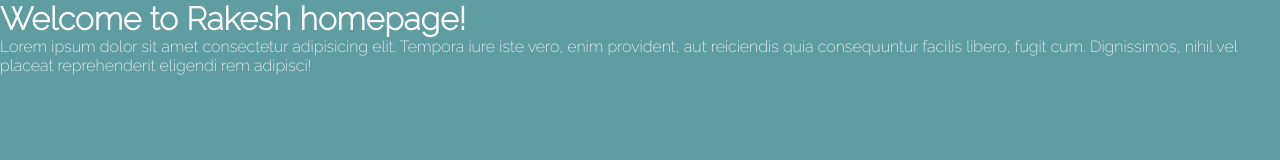
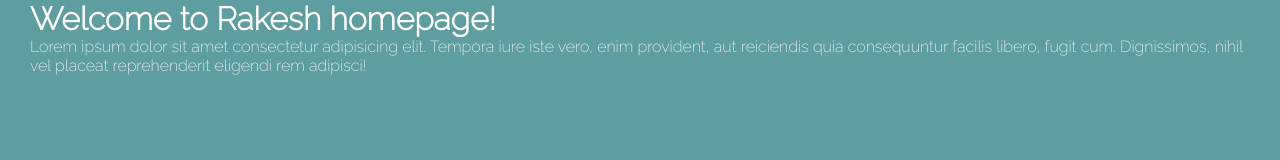
Before and after one commit to rakeshmusic/helloworld, a plain HTML site: page index.html in a window 1280 px wide. Drawn offline with Linux system fonts and the light colour scheme.

Commit message:
addedStyles2

```diff
--- a/styles.css
+++ b/styles.css
@@ -11,3 +11,8 @@ body {
   background: cadetblue;
   color: #fff;
 }
+
+.container {
+  max-width: 1220px;
+  margin: 0 auto;
+}
```
